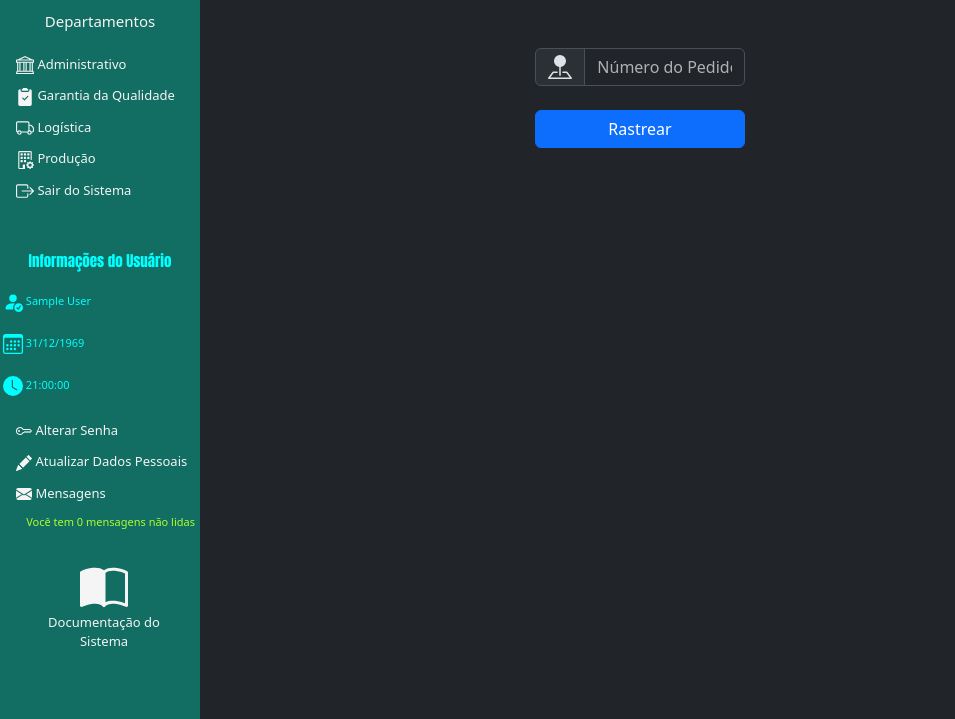
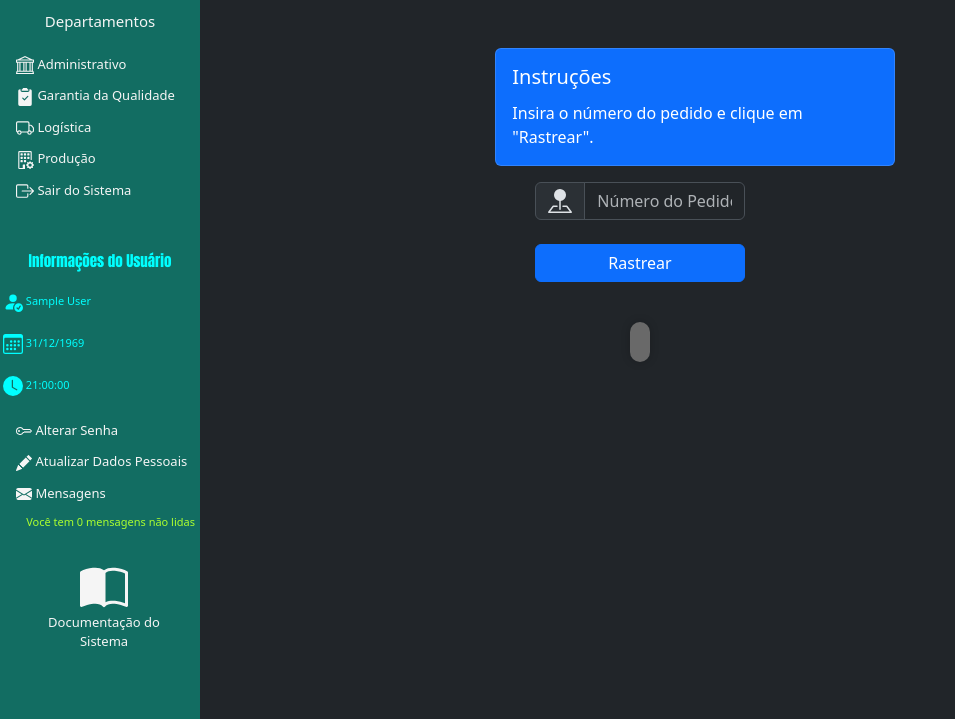
Before and after one commit to GRUPO014-PI-UNIVESP/DRP03PJI240S001G015, a PHP site: page /60RastreamentoEntrega.php in a window 1280 px wide. Shown: the top 719 px of the page, without its empty margins (0-955 px from the left). Run offline with PHP 8.4, Linux system fonts and the light colour scheme; the visitor is signed in with stand-in values (Sample User, id 1); tables that the repository leaves empty or names only in its code hold one stand-in row (values such as "Sample post").

Commit message:
ATUALIZAÇÃO NO RASTREAMENTO DE ENTREGA

```diff
--- a/app/60RastreamentoEntrega.php
+++ b/app/60RastreamentoEntrega.php
@@ -26,6 +26,77 @@ include_once './RastreadorAtividades.php';
   };
   inactivityTime();
 </script>
+<style>
+  .table-rounded {
+  position: relative;
+  border-collapse: collapse;
+  display: block;
+  width: fit-content;
+  margin: 0 auto;
+  grid-template-columns: auto;
+  grid-gap: 10px;
+  border-radius: 10px;
+  box-shadow: 0 0 10px rgba(0, 0, 0, 0.2);
+  background-color: dimgray;
+  padding-top: 20px;
+  padding-bottom: 20px;
+}
+  .table-rounded table {
+    border-collapse: separate;
+    border-spacing: 10px 0;
+    border-radius: 10px;
+    overflow: hidden;
+  }
+  .table-rounded th {
+    padding: 5px 10px;
+    border: 1px solid black;
+    margin-right: 10px;
+    white-space: nowrap;
+    box-shadow: inset 0 0 10px rgba(0, 0, 0, 0.1);
+    color: #333;
+    font-size: 12px;
+  }
+  .table-rounded th, .table-rounded td {
+    padding: 5px 10px;
+    border: 1px solid black;
+    text-align: center;
+    background-color: darkgray;
+    box-shadow: inset 0 0 10px rgba(0, 0, 0, 0.1);
+    color: black;
+    font-size: 12px;
+  }
+
+</style>
+<?php
+if ($_SERVER['REQUEST_METHOD'] == 'POST') {
+    $numero_pedido = $_POST['rastreamento'];
+    if (is_numeric($numero_pedido)) {
+        $query = "SELECT NUMERO_PEDIDO, CLIENTE, DATA_PEDIDO, DATA_ENTREGA, TRANSPORTADORA, ETAPA_PROCED, SITUACAO FROM pedidos WHERE NUMERO_PEDIDO = :numero_pedido";
+        $stmt = $connDB->prepare($query);
+        $stmt->bindParam(':numero_pedido', $numero_pedido);
+        $stmt->execute();
+        $dados = $stmt->fetchAll(PDO::FETCH_ASSOC);
+        if (count($dados) > 0) {
+            $cabecalho = '<tr><th style="color: #556B2F;">Número do Pedido</th><th style="color: #556B2F;">Cliente</th><th style="color: #556B2F;">Data do Pedido</th><th style="color: #556B2F;">Data de Entrega</th><th style="color: #556B2F;">Transportadora</th><th style="color: #556B2F;">Etapa do Processo</th><th style="color: #556B2F;">Situação</th></tr>';
+            $linhas = '';
+            foreach ($dados as $dado) {
+                $linhas .= '<tr>
+                    <td style="color: #7FFF00;">' . $dado['NUMERO_PEDIDO'] . '</td>
+                    <td style="color: #7FFF00;">' . $dado['CLIENTE'] . '</td>
+                    <td style="color: #7FFF00;">' . $dado['DATA_PEDIDO'] . '</td>
+                    <td style="color: #7FFF00;">' . $dado['DATA_ENTREGA'] . '</td>
+                    <td style="color: #7FFF00;">' . $dado['TRANSPORTADORA'] . '</td>
+                    <td style="color: #7FFF00;">' . $dado['ETAPA_PROCED'] . '</td>
+                    <td style="color: #7FFF00;">' . $dado['SITUACAO'] . '</td>
+                </tr>';
+            }
+            $resultado = $cabecalho . $linhas;
+        } else {
+          $resultado = '<div class="text-center" style="display: table-cell; vertical-align: middle; height: 100%; width: 500px; text-alingn: center;"><h2>Nenhum registro encontrado.</h2></div>';
+        }
+    }
+}
+?>
 <!doctype html>
 <html lang="pt-br" data-bs-theme="dark">
   <head>
@@ -36,7 +107,14 @@ include_once './RastreadorAtividades.php';
     <form method="POST" action="#">
       <div class="container-fluid">
         <div class="col-2 mt-5 mb-3 mx-auto">
-
+          <div class="card text-bg-primary mb-3" style="margin-left: -2.5rem; width: 25rem;">
+            <div class="card-body">
+              <div class="row g-1">
+                <h5 class="card-title">Instruções</h5>
+                <p class="card-text">Insira o número do pedido e clique em "Rastrear".</p>
+              </div>
+            </div>
+          </div>
           <div class="input-group flex-nowrap">
             <span class="input-group-text" id="addon-wrapping">
               <svg xmlns="http://www.w3.org/2000/svg" width="24" height="24" fill="currentColor" class="bi bi-pin-map-fill" viewBox="0 0 16 16">
@@ -44,14 +122,18 @@ include_once './RastreadorAtividades.php';
                 <path fill-rule="evenodd" d="M4 4a4 4 0 1 1 4.5 3.969V13.5a.5.5 0 0 1-1 0V7.97A4 4 0 0 1 4 3.999z"/>
               </svg>
             </span>
-            <input type="text" id="rastreamento" name="rastreamento" class="form-control" placeholder="Número do Pedido"
-              maxlength="20" aria-label="text" aria-describedby="addon-wrapping" require>
+            <input type="text" id="rastreamento" name="rastreamento" class="form-control" placeholder="Número do Pedido" maxlength="20" aria-label="text" aria-describedby="addon-wrapping" pattern="[0-9]*">
           </div><br>
           <div class="d-grid gap-2">
             <input class="btn btn-primary" type="submit" id="rastrear" name="rastrear" value="Rastrear" require>
           </div>
         </div>
       </div>
-    </form>
+    </form><br>
+    <div class="table-rounded">
+      <table>
+        <?php if (isset($resultado)) { echo $resultado; } ?>
+      </table>
+    </div>
   </body>
 </html>
```
